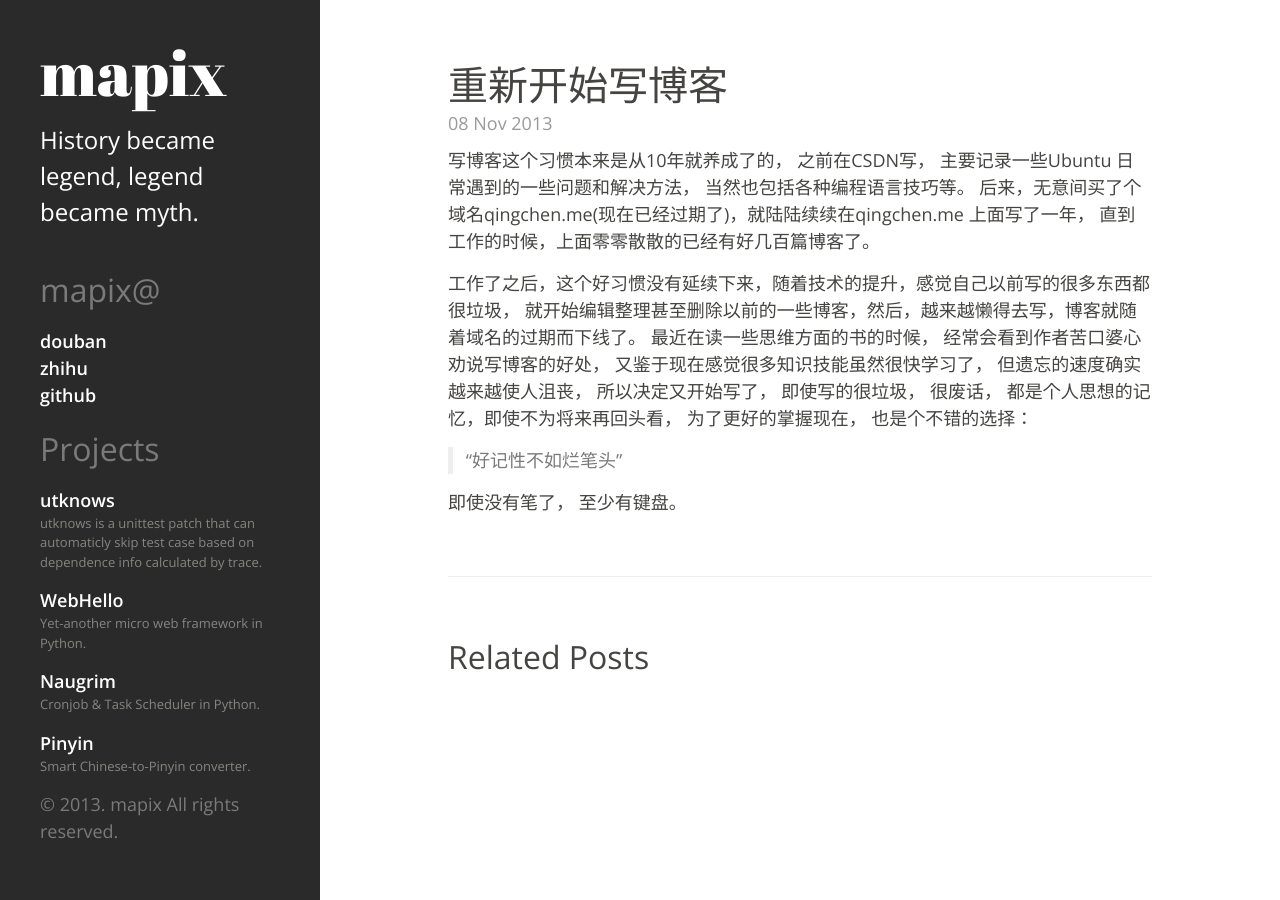
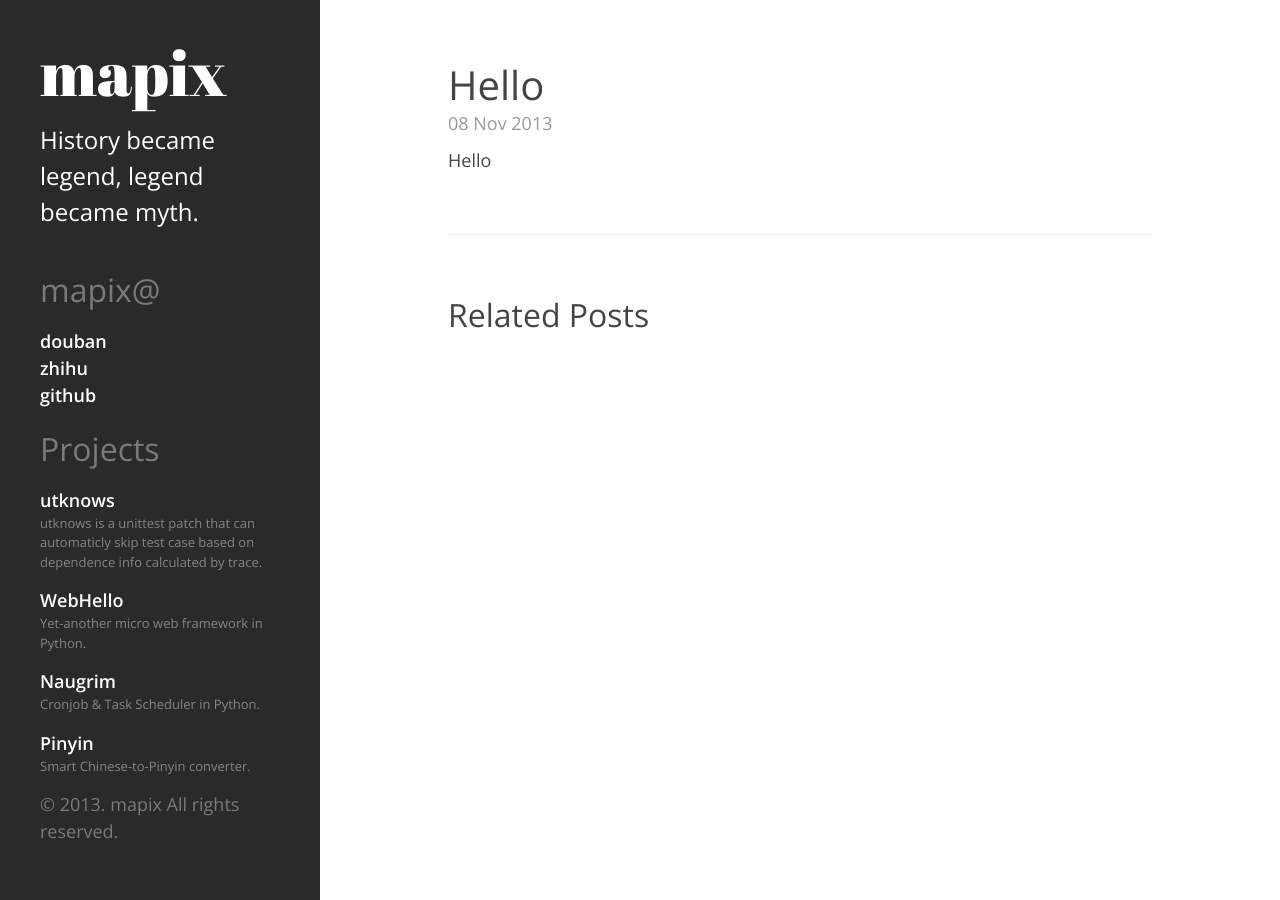
Before and after one commit to mapix/blog, a Jekyll site: the page built from _posts/2013-11-08-hello-world.md, in a window 1280 px wide. Built offline with Jekyll 4.4.1, drawn with Linux system fonts in a browser that asks for light colours; Markdown is read by kramdown in place of the engine named in the settings.

Commit message:
Update 2013-11-08-hello-world.md

```diff
--- a/_posts/2013-11-08-hello-world.md
+++ b/_posts/2013-11-08-hello-world.md
@@ -1,12 +1,6 @@
 ---
 layout: post
-title: 重新开始写博客
+title: Hello
 ---
 
-写博客这个习惯本来是从10年就养成了的， 之前在CSDN写， 主要记录一些Ubuntu 日常遇到的一些问题和解决方法， 当然也包括各种编程语言技巧等。 后来，无意间买了个域名qingchen.me(现在已经过期了)，就陆陆续续在qingchen.me 上面写了一年， 直到工作的时候，上面零零散散的已经有好几百篇博客了。
-
-工作了之后，这个好习惯没有延续下来，随着技术的提升，感觉自己以前写的很多东西都很垃圾， 就开始编辑整理甚至删除以前的一些博客，然后，越来越懒得去写，博客就随着域名的过期而下线了。 最近在读一些思维方面的书的时候， 经常会看到作者苦口婆心劝说写博客的好处， 又鉴于现在感觉很多知识技能虽然很快学习了， 但遗忘的速度确实越来越使人沮丧， 所以决定又开始写了， 即使写的很垃圾， 很废话， 都是个人思想的记忆，即使不为将来再回头看， 为了更好的掌握现在， 也是个不错的选择：
-
->好记性不如烂笔头
-
-即使没有笔了， 至少有键盘。
+Hello
```
